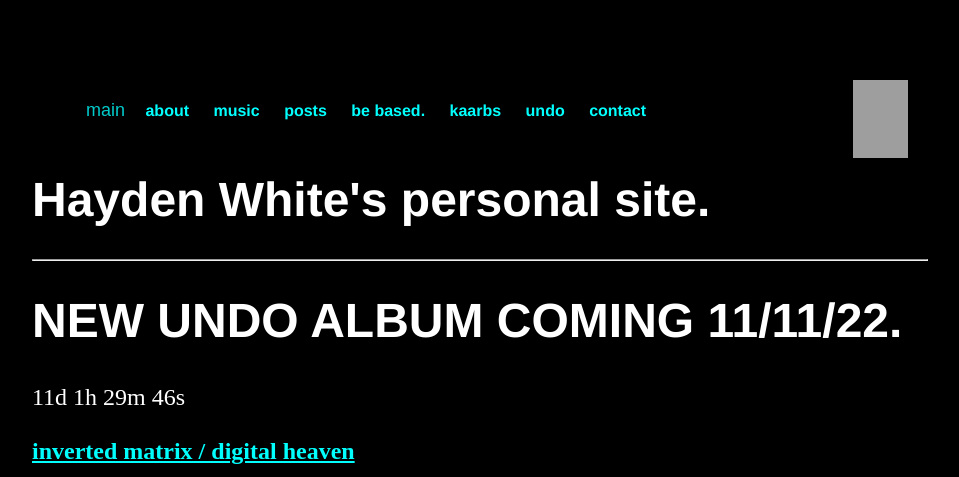
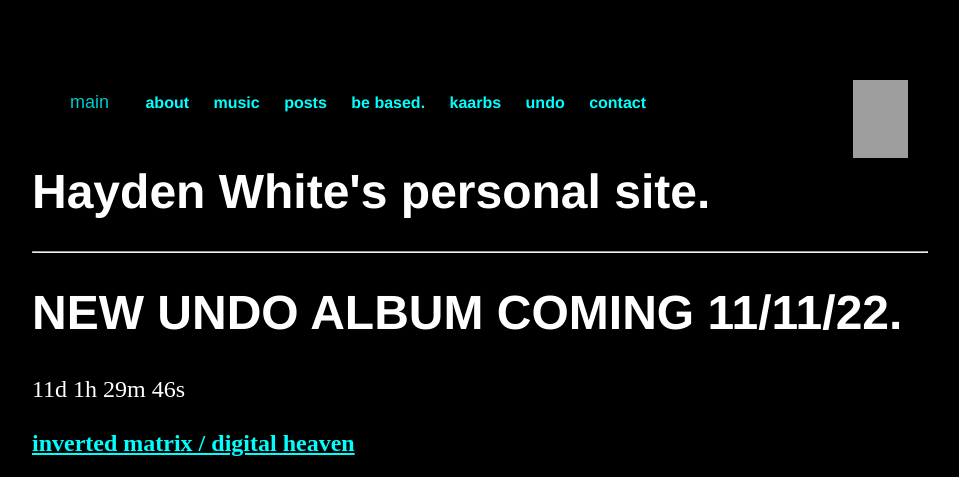
Before and after one commit to whiteVHS/whiteVHS.github.io, a Jekyll site: the page built from index.html, in a window 1280 px wide. Shown: the top 477 px of the page, without its empty margins (160-1119 px from the left). Built offline with Jekyll 4.4.1, drawn with Linux system fonts in a browser that asks for light colours; grey boxes are pictures that could not be loaded.

Commit message:
Update main.css

```diff
--- a/css/main.css
+++ b/css/main.css
@@ -71,7 +71,7 @@ ul.posts li {
   background-color: #000000;
   border: none;
   color: aqua;
-  padding: 16px 32px;
+  padding: 8px 16px;
   text-align: left;
   font-size: 18px;
   margin: 4px 2px;
@@ -79,7 +79,7 @@ ul.posts li {
   transition: 0.3s;
   display: inline-block;
   width: 65px;
-  height: 14px;
+  height: 18px;
   text-decoration: none;
   cursor: pointer;
 }
@@ -88,12 +88,6 @@ ul.posts li {
   opacity: 1;
   border-radius: 25px;
   border: 2px solid #FF69B4;
-  padding: 20px;
-  display: inline-block;
-  width: 70px;
-  height: 20px;
-  text-align: left;
-  margin: 4px 2px;
 }
 
 .row {
```
